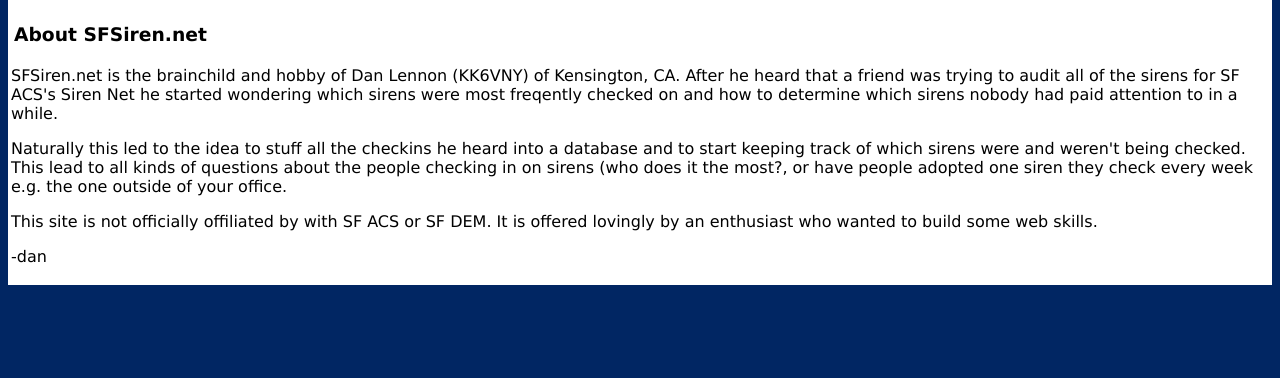
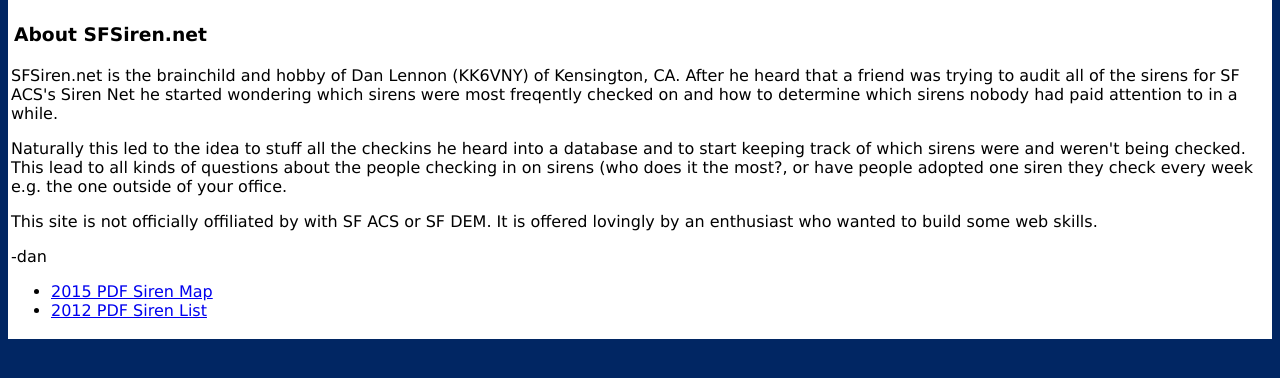
Before and after one commit to JenDanRepo/sirens, a PHP site: page /about.php in a window 1280 px wide. Shown: the part 183-561 px from the top of the page. Run offline with PHP 8.4, Linux system fonts and the light colour scheme; a stand-in replaces the project's code that opens the database connection.

Commit message:
Update about.php
Added links to official PDFs onto the about page.

```diff
--- a/about.php
+++ b/about.php
@@ -30,6 +30,12 @@ This site is not officially offiliated by with SF ACS or SF DEM. It is offered l
 <p>
 -dan
 </p>
+<p>
+    <ul>
+        <li><a href="http://sfdem.org/sites/default/files/FileCenter/Documents/2851-OPWS%2020150205%20letter.pdf">2015 PDF Siren Map</a></li>
+        <li><a href="http://sfdem.org/sites/default/files/FileCenter/Documents/1174-OPWS%20Siren%20Location%20List%202012%20Oct.pdf">2012 PDF Siren List<a></li>
+    </ul>
+</p>
 
 </div> <!-- end of class=bodycontent>
 </body>
```
